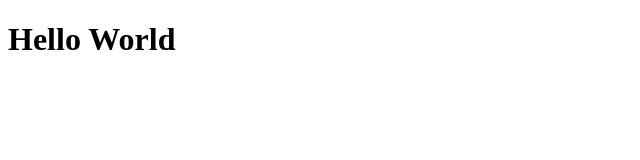
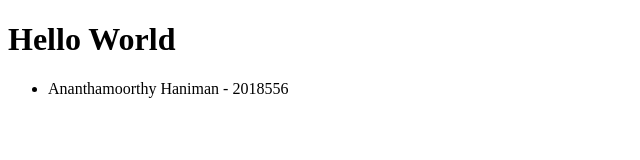
Before and after one commit to dilumdesilva/IIT_Workshop, a plain HTML site: page index.html in a window 1280 px wide. Shown: the whole page, without its empty margins (0-640 px from the left). Drawn offline with Linux system fonts and the light colour scheme.

Commit message:
added my name

```diff
--- a/index.html
+++ b/index.html
@@ -7,5 +7,8 @@
         <h1>
             Hello World
         </h1>
+		<ul>
+		<li>Ananthamoorthy Haniman - 2018556</li>
+		</ul>
     </body>
 </html>
```
